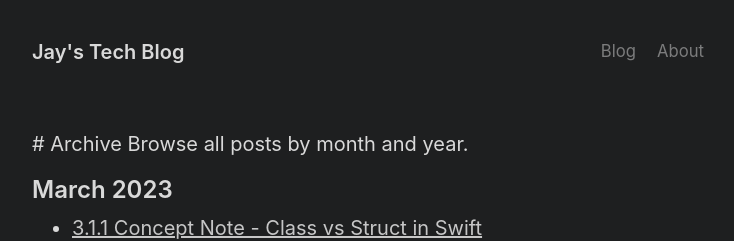
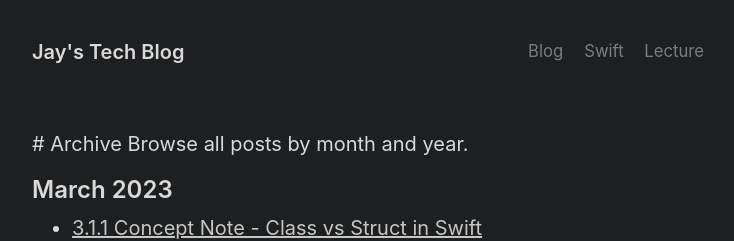
Before and after one commit to claudebaek/claudebaek.github.io, a Jekyll site: the page built from index.html, in a window 1280 px wide. Shown: the top 241 px of the page, without its empty margins (272-1006 px from the left). Built offline with Jekyll 4.4.1, drawn with Linux system fonts in a browser that asks for light colours; the list of posts is cut into pages by our own code.

Commit message:
no message

```diff
--- a/_config.yml
+++ b/_config.yml
@@ -26,5 +26,5 @@
 nav:
   - title: Blog
     url: /archive
-  - title: About
-    url: /about
+  - title: Swift Lecture
+    url: /swift-lecture
```
